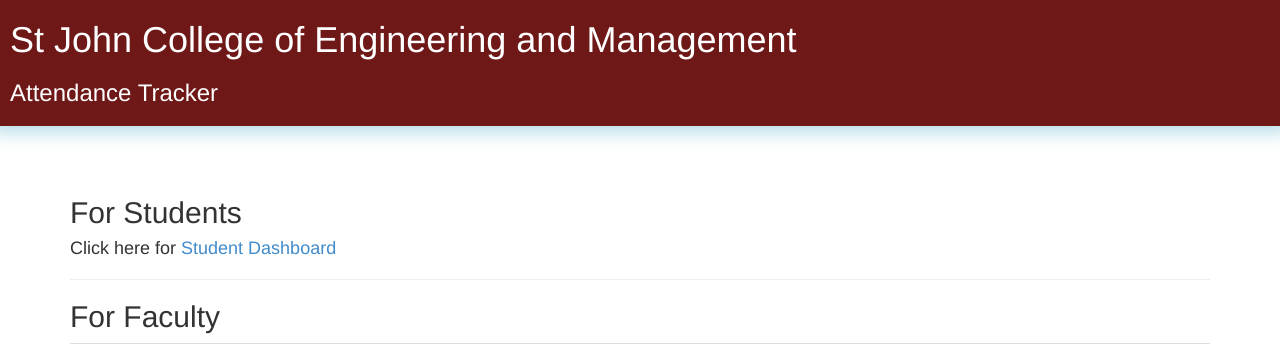
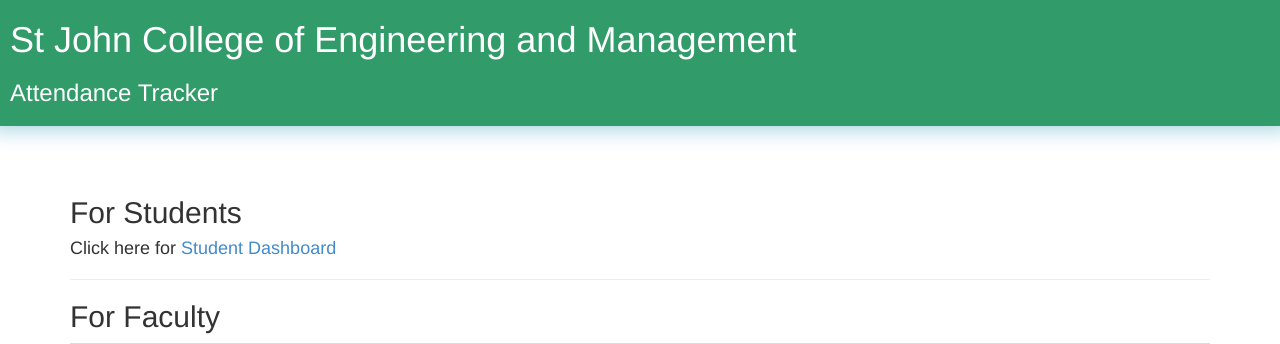
Before and after one commit to harshh351998/Attendance-Tracking-System, a PHP site: page /index.php in a window 1280 px wide. Shown: the top 344 px of the page. Run offline with PHP 8.4, Linux system fonts and the light colour scheme.

Commit message:
Add files via upload

```diff
--- a/css/style.css
+++ b/css/style.css
@@ -1,4 +1,4 @@
-#header{padding: 0px 10px 10px 10px;box-shadow: 0px -5px 19px 10px lightblue;background: rgba(111, 24, 24, 1);color: white;margin-bottom: 50px;}
+#header{padding: 0px 10px 10px 10px;box-shadow: 0px -5px 19px 10px lightblue;background: rgba(50, 155, 106);color: white;margin-bottom: 50px;}
 #pie,#chart {display:inline-block;}
 #chart {width:65%;margin:10px;}
 #sub-menu{margin-top:-50px;}
```
